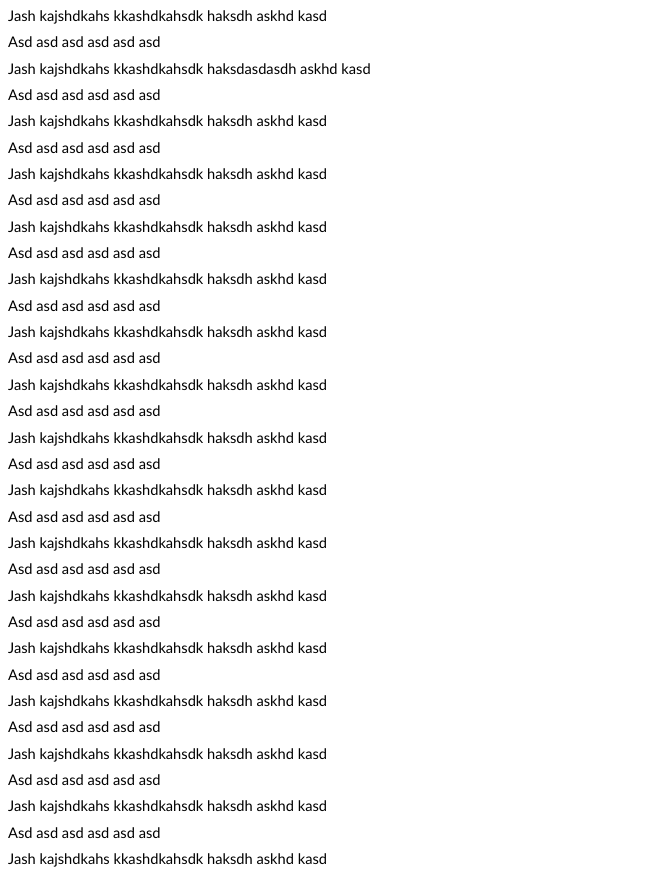
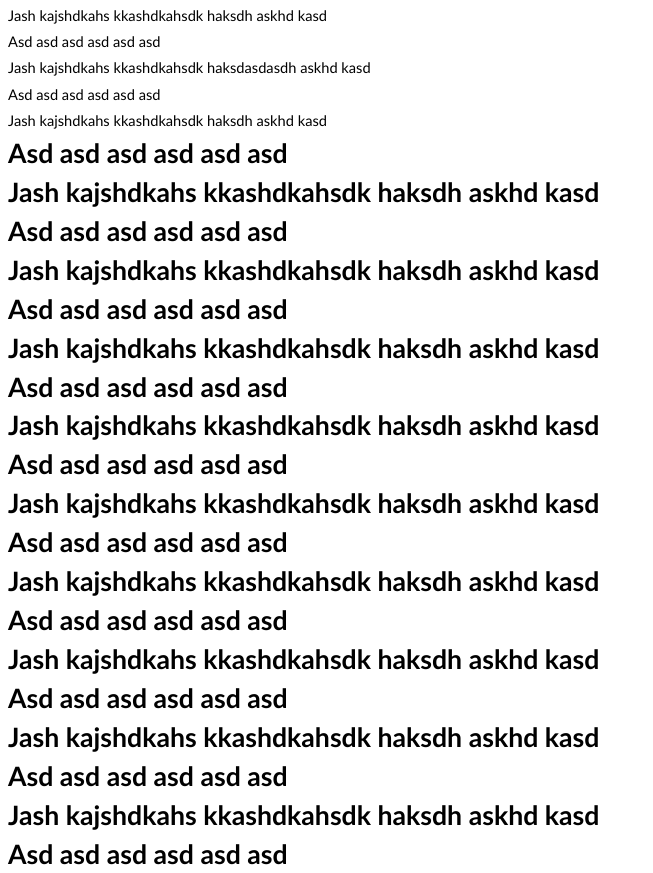
Before and after one commit to vlademirzago1234/gitpagesntt.github.io, a plain HTML site: page index.html in a window 1280 px wide. Shown: the top 873 px of the page, without its empty margins (0-653 px from the left). Drawn offline with Linux system fonts and the light colour scheme.

Commit message:
Update index.html

```diff
--- a/index.html
+++ b/index.html
@@ -14,10 +14,10 @@ xmlns="http://www.w3.org/TR/REC-html40">
  <o:DocumentProperties>
   <o:Author>Vlademir Zago Junior</o:Author>
   <o:LastAuthor>Vlademir Zago Junior</o:LastAuthor>
-  <o:Revision>2</o:Revision>
-  <o:TotalTime>6</o:TotalTime>
+  <o:Revision>4</o:Revision>
+  <o:TotalTime>7</o:TotalTime>
   <o:Created>2023-04-04T19:16:00Z</o:Created>
-  <o:LastSaved>2023-04-04T19:16:00Z</o:LastSaved>
+  <o:LastSaved>2023-05-18T19:23:00Z</o:LastSaved>
   <o:Pages>1</o:Pages>
   <o:Words>619</o:Words>
   <o:Characters>3348</o:Characters>
@@ -34,6 +34,8 @@ xmlns="http://www.w3.org/TR/REC-html40">
 <link rel=colorSchemeMapping href="index_files/colorschememapping.xml">
 <!--[if gte mso 9]><xml>
  <w:WordDocument>
+  <w:View>Print</w:View>
+  <w:Zoom>70</w:Zoom>
   <w:SpellingState>Clean</w:SpellingState>
   <w:GrammarState>Clean</w:GrammarState>
   <w:TrackMoves>false</w:TrackMoves>
@@ -59,6 +61,7 @@ xmlns="http://www.w3.org/TR/REC-html40">
    <w:DontFlipMirrorIndents/>
    <w:OverrideTableStyleHps/>
   </w:Compatibility>
+  <w:BrowserLevel>MicrosoftInternetExplorer4</w:BrowserLevel>
   <m:mathPr>
    <m:mathFont m:val="Cambria Math"/>
    <m:brkBin m:val="before"/>
@@ -678,7 +681,7 @@ xmlns="http://www.w3.org/TR/REC-html40">
 	margin-right:0in;
 	margin-bottom:8.0pt;
 	margin-left:0in;
-	line-height:107%;
+	line-height:106%;
 	mso-pagination:widow-orphan;
 	font-size:11.0pt;
 	font-family:"Calibri",sans-serif;
@@ -688,15 +691,30 @@ xmlns="http://www.w3.org/TR/REC-html40">
 	mso-fareast-theme-font:minor-latin;
 	mso-hansi-font-family:Calibri;
 	mso-hansi-theme-font:minor-latin;
-	mso-bidi-font-family:Arial;
+	mso-bidi-font-family:"Times New Roman";
 	mso-bidi-theme-font:minor-bidi;
 	mso-fareast-language:EN-US;}
+p.msonormal0, li.msonormal0, div.msonormal0
+	{mso-style-name:msonormal;
+	mso-style-unhide:no;
+	mso-margin-top-alt:auto;
+	margin-right:0in;
+	mso-margin-bottom-alt:auto;
+	margin-left:0in;
+	mso-pagination:widow-orphan;
+	font-size:12.0pt;
+	font-family:"Times New Roman",serif;
+	mso-fareast-font-family:"Times New Roman";
+	mso-fareast-theme-font:minor-fareast;}
 span.SpellE
 	{mso-style-name:"";
 	mso-spl-e:yes;}
 .MsoChpDefault
 	{mso-style-type:export-only;
 	mso-default-props:yes;
+	font-size:10.0pt;
+	mso-ansi-font-size:10.0pt;
+	mso-bidi-font-size:10.0pt;
 	font-family:"Calibri",sans-serif;
 	mso-ascii-font-family:Calibri;
 	mso-ascii-theme-font:minor-latin;
@@ -704,13 +722,11 @@ span.SpellE
 	mso-fareast-theme-font:minor-latin;
 	mso-hansi-font-family:Calibri;
 	mso-hansi-theme-font:minor-latin;
-	mso-bidi-font-family:Arial;
+	mso-bidi-font-family:"Times New Roman";
 	mso-bidi-theme-font:minor-bidi;
+	mso-font-kerning:0pt;
+	mso-ligatures:none;
 	mso-fareast-language:EN-US;}
-.MsoPapDefault
-	{mso-style-type:export-only;
-	margin-bottom:8.0pt;
-	line-height:107%;}
 @page WordSection1
 	{size:595.3pt 841.9pt;
 	margin:70.85pt 85.05pt 70.85pt 85.05pt;
@@ -732,19 +748,15 @@ div.WordSection1
 	mso-style-priority:99;
 	mso-style-parent:"";
 	mso-padding-alt:0in 5.4pt 0in 5.4pt;
-	mso-para-margin-top:0in;
-	mso-para-margin-right:0in;
-	mso-para-margin-bottom:8.0pt;
-	mso-para-margin-left:0in;
-	line-height:107%;
+	mso-para-margin:0in;
 	mso-pagination:widow-orphan;
-	font-size:11.0pt;
+	font-size:10.0pt;
 	font-family:"Calibri",sans-serif;
 	mso-ascii-font-family:Calibri;
 	mso-ascii-theme-font:minor-latin;
 	mso-hansi-font-family:Calibri;
 	mso-hansi-theme-font:minor-latin;
-	mso-bidi-font-family:Arial;
+	mso-bidi-font-family:"Times New Roman";
 	mso-bidi-theme-font:minor-bidi;
 	mso-fareast-language:EN-US;}
 </style>
@@ -773,8 +785,8 @@ class=SpellE>asd</span> <span class=SpellE>asd</span> <span class=SpellE>asd</sp
 
 <p class=MsoNormal><span class=SpellE><span lang=EN-US style='mso-ansi-language:
 EN-US'>Jash</span></span><span lang=EN-US style='mso-ansi-language:EN-US'> <span
-class=SpellE>kajshdkahs</span> <span class=SpellE>kkashdkahsdk</span> haksdasdasdh
-askhd kasd <o:p></o:p></span></p>
+class=SpellE>kajshdkahs</span> <span class=SpellE>kkashdkahsdk</span> <span
+class=SpellE>haksdasdasdh</span> askhd kasd <o:p></o:p></span></p>
 
 <p class=MsoNormal><span class=SpellE><span lang=EN-US style='mso-ansi-language:
 EN-US'>Asd</span></span><span lang=EN-US style='mso-ansi-language:EN-US'> <span
@@ -787,109 +799,128 @@ class=SpellE>kajshdkahs</span> <span class=SpellE>kkashdkahsdk</span> <span
 class=SpellE>haksdh</span> <span class=SpellE>askhd</span> <span class=SpellE>kasd</span>
 <o:p></o:p></span></p>
 
-<p class=MsoNormal><span class=SpellE><span lang=EN-US style='mso-ansi-language:
-EN-US'>Asd</span></span><span lang=EN-US style='mso-ansi-language:EN-US'> <span
+<p class=MsoNormal><span class=SpellE><b><span lang=EN-US style='font-size:
+20.0pt;line-height:106%;mso-ansi-language:EN-US'>Asd</span></b></span><b><span
+lang=EN-US style='font-size:20.0pt;line-height:106%;mso-ansi-language:EN-US'> <span
 class=SpellE>asd</span> <span class=SpellE>asd</span> <span class=SpellE>asd</span>
-<span class=SpellE>asd</span> <span class=SpellE>asd</span><o:p></o:p></span></p>
+<span class=SpellE>asd</span> <span class=SpellE>asd</span><o:p></o:p></span></b></p>
 
-<p class=MsoNormal><span class=SpellE><span lang=EN-US style='mso-ansi-language:
-EN-US'>Jash</span></span><span lang=EN-US style='mso-ansi-language:EN-US'> <span
+<p class=MsoNormal><span class=SpellE><b><span lang=EN-US style='font-size:
+20.0pt;line-height:106%;mso-ansi-language:EN-US'>Jash</span></b></span><b><span
+lang=EN-US style='font-size:20.0pt;line-height:106%;mso-ansi-language:EN-US'> <span
 class=SpellE>kajshdkahs</span> <span class=SpellE>kkashdkahsdk</span> <span
 class=SpellE>haksdh</span> <span class=SpellE>askhd</span> <span class=SpellE>kasd</span>
-<o:p></o:p></span></p>
+<o:p></o:p></span></b></p>
 
-<p class=MsoNormal><span class=SpellE><span lang=EN-US style='mso-ansi-language:
-EN-US'>Asd</span></span><span lang=EN-US style='mso-ansi-language:EN-US'> <span
+<p class=MsoNormal><span class=SpellE><b><span lang=EN-US style='font-size:
+20.0pt;line-height:106%;mso-ansi-language:EN-US'>Asd</span></b></span><b><span
+lang=EN-US style='font-size:20.0pt;line-height:106%;mso-ansi-language:EN-US'> <span
 class=SpellE>asd</span> <span class=SpellE>asd</span> <span class=SpellE>asd</span>
-<span class=SpellE>asd</span> <span class=SpellE>asd</span><o:p></o:p></span></p>
+<span class=SpellE>asd</span> <span class=SpellE>asd</span><o:p></o:p></span></b></p>
 
-<p class=MsoNormal><span class=SpellE><span lang=EN-US style='mso-ansi-language:
-EN-US'>Jash</span></span><span lang=EN-US style='mso-ansi-language:EN-US'> <span
+<p class=MsoNormal><span class=SpellE><b><span lang=EN-US style='font-size:
+20.0pt;line-height:106%;mso-ansi-language:EN-US'>Jash</span></b></span><b><span
+lang=EN-US style='font-size:20.0pt;line-height:106%;mso-ansi-language:EN-US'> <span
 class=SpellE>kajshdkahs</span> <span class=SpellE>kkashdkahsdk</span> <span
 class=SpellE>haksdh</span> <span class=SpellE>askhd</span> <span class=SpellE>kasd</span>
-<o:p></o:p></span></p>
+<o:p></o:p></span></b></p>
 
-<p class=MsoNormal><span class=SpellE><span lang=EN-US style='mso-ansi-language:
-EN-US'>Asd</span></span><span lang=EN-US style='mso-ansi-language:EN-US'> <span
+<p class=MsoNormal><span class=SpellE><b><span lang=EN-US style='font-size:
+20.0pt;line-height:106%;mso-ansi-language:EN-US'>Asd</span></b></span><b><span
+lang=EN-US style='font-size:20.0pt;line-height:106%;mso-ansi-language:EN-US'> <span
 class=SpellE>asd</span> <span class=SpellE>asd</span> <span class=SpellE>asd</span>
-<span class=SpellE>asd</span> <span class=SpellE>asd</span><o:p></o:p></span></p>
+<span class=SpellE>asd</span> <span class=SpellE>asd</span><o:p></o:p></span></b></p>
 
-<p class=MsoNormal><span class=SpellE><span lang=EN-US style='mso-ansi-language:
-EN-US'>Jash</span></span><span lang=EN-US style='mso-ansi-language:EN-US'> <span
+<p class=MsoNormal><span class=SpellE><b><span lang=EN-US style='font-size:
+20.0pt;line-height:106%;mso-ansi-language:EN-US'>Jash</span></b></span><b><span
+lang=EN-US style='font-size:20.0pt;line-height:106%;mso-ansi-language:EN-US'> <span
 class=SpellE>kajshdkahs</span> <span class=SpellE>kkashdkahsdk</span> <span
 class=SpellE>haksdh</span> <span class=SpellE>askhd</span> <span class=SpellE>kasd</span>
-<o:p></o:p></span></p>
+<o:p></o:p></span></b></p>
 
-<p class=MsoNormal><span class=SpellE><span lang=EN-US style='mso-ansi-language:
-EN-US'>Asd</span></span><span lang=EN-US style='mso-ansi-language:EN-US'> <span
+<p class=MsoNormal><span class=SpellE><b><span lang=EN-US style='font-size:
+20.0pt;line-height:106%;mso-ansi-language:EN-US'>Asd</span></b></span><b><span
+lang=EN-US style='font-size:20.0pt;line-height:106%;mso-ansi-language:EN-US'> <span
 class=SpellE>asd</span> <span class=SpellE>asd</span> <span class=SpellE>asd</span>
-<span class=SpellE>asd</span> <span class=SpellE>asd</span><o:p></o:p></span></p>
+<span class=SpellE>asd</span> <span class=SpellE>asd</span><o:p></o:p></span></b></p>
 
-<p class=MsoNormal><span class=SpellE><span lang=EN-US style='mso-ansi-language:
-EN-US'>Jash</span></span><span lang=EN-US style='mso-ansi-language:EN-US'> <span
+<p class=MsoNormal><span class=SpellE><b><span lang=EN-US style='font-size:
+20.0pt;line-height:106%;mso-ansi-language:EN-US'>Jash</span></b></span><b><span
+lang=EN-US style='font-size:20.0pt;line-height:106%;mso-ansi-language:EN-US'> <span
 class=SpellE>kajshdkahs</span> <span class=SpellE>kkashdkahsdk</span> <span
 class=SpellE>haksdh</span> <span class=SpellE>askhd</span> <span class=SpellE>kasd</span>
-<o:p></o:p></span></p>
+<o:p></o:p></span></b></p>
 
-<p class=MsoNormal><span class=SpellE><span lang=EN-US style='mso-ansi-language:
-EN-US'>Asd</span></span><span lang=EN-US style='mso-ansi-language:EN-US'> <span
+<p class=MsoNormal><span class=SpellE><b><span lang=EN-US style='font-size:
+20.0pt;line-height:106%;mso-ansi-language:EN-US'>Asd</span></b></span><b><span
+lang=EN-US style='font-size:20.0pt;line-height:106%;mso-ansi-language:EN-US'> <span
 class=SpellE>asd</span> <span class=SpellE>asd</span> <span class=SpellE>asd</span>
-<span class=SpellE>asd</span> <span class=SpellE>asd</span><o:p></o:p></span></p>
+<span class=SpellE>asd</span> <span class=SpellE>asd</span><o:p></o:p></span></b></p>
 
-<p class=MsoNormal><span class=SpellE><span lang=EN-US style='mso-ansi-language:
-EN-US'>Jash</span></span><span lang=EN-US style='mso-ansi-language:EN-US'> <span
+<p class=MsoNormal><span class=SpellE><b><span lang=EN-US style='font-size:
+20.0pt;line-height:106%;mso-ansi-language:EN-US'>Jash</span></b></span><b><span
+lang=EN-US style='font-size:20.0pt;line-height:106%;mso-ansi-language:EN-US'> <span
 class=SpellE>kajshdkahs</span> <span class=SpellE>kkashdkahsdk</span> <span
 class=SpellE>haksdh</span> <span class=SpellE>askhd</span> <span class=SpellE>kasd</span>
-<o:p></o:p></span></p>
+<o:p></o:p></span></b></p>
 
-<p class=MsoNormal><span class=SpellE><span lang=EN-US style='mso-ansi-language:
-EN-US'>Asd</span></span><span lang=EN-US style='mso-ansi-language:EN-US'> <span
+<p class=MsoNormal><span class=SpellE><b><span lang=EN-US style='font-size:
+20.0pt;line-height:106%;mso-ansi-language:EN-US'>Asd</span></b></span><b><span
+lang=EN-US style='font-size:20.0pt;line-height:106%;mso-ansi-language:EN-US'> <span
 class=SpellE>asd</span> <span class=SpellE>asd</span> <span class=SpellE>asd</span>
-<span class=SpellE>asd</span> <span class=SpellE>asd</span><o:p></o:p></span></p>
+<span class=SpellE>asd</span> <span class=SpellE>asd</span><o:p></o:p></span></b></p>
 
-<p class=MsoNormal><span class=SpellE><span lang=EN-US style='mso-ansi-language:
-EN-US'>Jash</span></span><span lang=EN-US style='mso-ansi-language:EN-US'> <span
+<p class=MsoNormal><span class=SpellE><b><span lang=EN-US style='font-size:
+20.0pt;line-height:106%;mso-ansi-language:EN-US'>Jash</span></b></span><b><span
+lang=EN-US style='font-size:20.0pt;line-height:106%;mso-ansi-language:EN-US'> <span
 class=SpellE>kajshdkahs</span> <span class=SpellE>kkashdkahsdk</span> <span
 class=SpellE>haksdh</span> <span class=SpellE>askhd</span> <span class=SpellE>kasd</span>
-<o:p></o:p></span></p>
+<o:p></o:p></span></b></p>
 
-<p class=MsoNormal><span class=SpellE><span lang=EN-US style='mso-ansi-language:
-EN-US'>Asd</span></span><span lang=EN-US style='mso-ansi-language:EN-US'> <span
+<p class=MsoNormal><span class=SpellE><b><span lang=EN-US style='font-size:
+20.0pt;line-height:106%;mso-ansi-language:EN-US'>Asd</span></b></span><b><span
+lang=EN-US style='font-size:20.0pt;line-height:106%;mso-ansi-language:EN-US'> <span
 class=SpellE>asd</span> <span class=SpellE>asd</span> <span class=SpellE>asd</span>
-<span class=SpellE>asd</span> <span class=SpellE>asd</span><o:p></o:p></span></p>
+<span class=SpellE>asd</span> <span class=SpellE>asd</span><o:p></o:p></span></b></p>
 
-<p class=MsoNormal><span class=SpellE><span lang=EN-US style='mso-ansi-language:
-EN-US'>Jash</span></span><span lang=EN-US style='mso-ansi-language:EN-US'> <span
+<p class=MsoNormal><span class=SpellE><b><span lang=EN-US style='font-size:
+20.0pt;line-height:106%;mso-ansi-language:EN-US'>Jash</span></b></span><b><span
+lang=EN-US style='font-size:20.0pt;line-height:106%;mso-ansi-language:EN-US'> <span
 class=SpellE>kajshdkahs</span> <span class=SpellE>kkashdkahsdk</span> <span
 class=SpellE>haksdh</span> <span class=SpellE>askhd</span> <span class=SpellE>kasd</span>
-<o:p></o:p></span></p>
+<o:p></o:p></span></b></p>
 
-<p class=MsoNormal><span class=SpellE><span lang=EN-US style='mso-ansi-language:
-EN-US'>Asd</span></span><span lang=EN-US style='mso-ansi-language:EN-US'> <span
+<p class=MsoNormal><span class=SpellE><b><span lang=EN-US style='font-size:
+20.0pt;line-height:106%;mso-ansi-language:EN-US'>Asd</span></b></span><b><span
+lang=EN-US style='font-size:20.0pt;line-height:106%;mso-ansi-language:EN-US'> <span
 class=SpellE>asd</span> <span class=SpellE>asd</span> <span class=SpellE>asd</span>
-<span class=SpellE>asd</span> <span class=SpellE>asd</span><o:p></o:p></span></p>
+<span class=SpellE>asd</span> <span class=SpellE>asd</span><o:p></o:p></span></b></p>
 
-<p class=MsoNormal><span class=SpellE><span lang=EN-US style='mso-ansi-language:
-EN-US'>Jash</span></span><span lang=EN-US style='mso-ansi-language:EN-US'> <span
+<p class=MsoNormal><span class=SpellE><b><span lang=EN-US style='font-size:
+20.0pt;line-height:106%;mso-ansi-language:EN-US'>Jash</span></b></span><b><span
+lang=EN-US style='font-size:20.0pt;line-height:106%;mso-ansi-language:EN-US'> <span
 class=SpellE>kajshdkahs</span> <span class=SpellE>kkashdkahsdk</span> <span
 class=SpellE>haksdh</span> <span class=SpellE>askhd</span> <span class=SpellE>kasd</span>
-<o:p></o:p></span></p>
+<o:p></o:p></span></b></p>
 
-<p class=MsoNormal><span class=SpellE><span lang=EN-US style='mso-ansi-language:
-EN-US'>Asd</span></span><span lang=EN-US style='mso-ansi-language:EN-US'> <span
+<p class=MsoNormal><span class=SpellE><b><span lang=EN-US style='font-size:
+20.0pt;line-height:106%;mso-ansi-language:EN-US'>Asd</span></b></span><b><span
+lang=EN-US style='font-size:20.0pt;line-height:106%;mso-ansi-language:EN-US'> <span
 class=SpellE>asd</span> <span class=SpellE>asd</span> <span class=SpellE>asd</span>
-<span class=SpellE>asd</span> <span class=SpellE>asd</span><o:p></o:p></span></p>
+<span class=SpellE>asd</span> <span class=SpellE>asd</span><o:p></o:p></span></b></p>
 
-<p class=MsoNormal><span class=SpellE><span lang=EN-US style='mso-ansi-language:
-EN-US'>Jash</span></span><span lang=EN-US style='mso-ansi-language:EN-US'> <span
+<p class=MsoNormal><span class=SpellE><b><span lang=EN-US style='font-size:
+20.0pt;line-height:106%;mso-ansi-language:EN-US'>Jash</span></b></span><b><span
+lang=EN-US style='font-size:20.0pt;line-height:106%;mso-ansi-language:EN-US'> <span
 class=SpellE>kajshdkahs</span> <span class=SpellE>kkashdkahsdk</span> <span
 class=SpellE>haksdh</span> <span class=SpellE>askhd</span> <span class=SpellE>kasd</span>
-<o:p></o:p></span></p>
+<o:p></o:p></span></b></p>
 
-<p class=MsoNormal><span class=SpellE><span lang=EN-US style='mso-ansi-language:
-EN-US'>Asd</span></span><span lang=EN-US style='mso-ansi-language:EN-US'> <span
+<p class=MsoNormal><span class=SpellE><b><span lang=EN-US style='font-size:
+20.0pt;line-height:106%;mso-ansi-language:EN-US'>Asd</span></b></span><b><span
+lang=EN-US style='font-size:20.0pt;line-height:106%;mso-ansi-language:EN-US'> <span
 class=SpellE>asd</span> <span class=SpellE>asd</span> <span class=SpellE>asd</span>
-<span class=SpellE>asd</span> <span class=SpellE>asd</span><o:p></o:p></span></p>
+<span class=SpellE>asd</span> <span class=SpellE>asd</span><o:p></o:p></span></b></p>
 
 <p class=MsoNormal><span class=SpellE><span lang=EN-US style='mso-ansi-language:
 EN-US'>Jash</span></span><span lang=EN-US style='mso-ansi-language:EN-US'> <span
```
